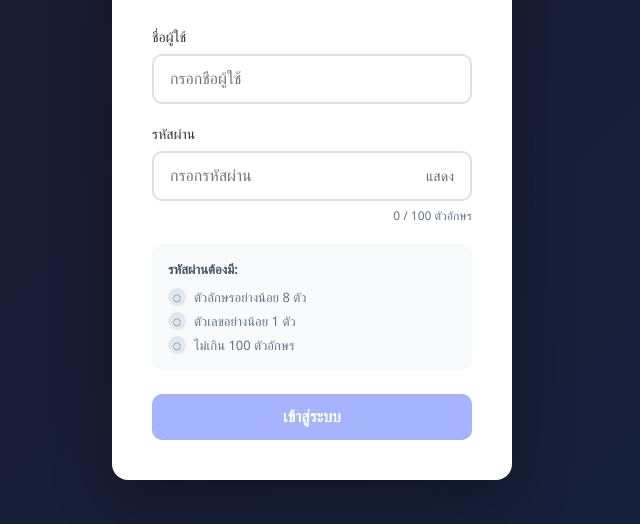
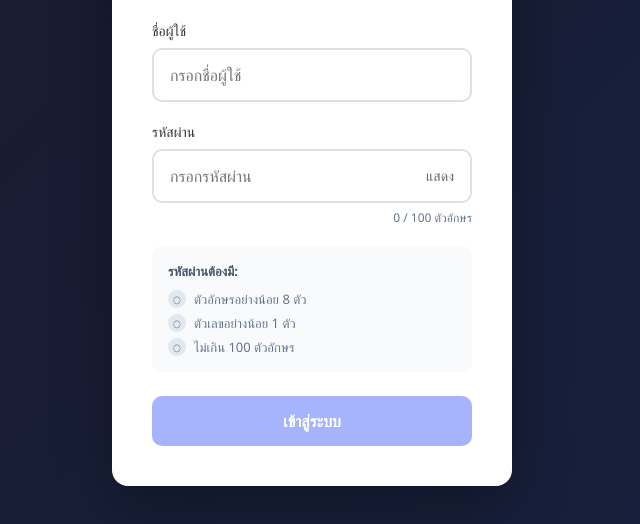
Before and after one commit to krittamark/cs365-minisprint-workshop, a plain HTML site: page index.html in a window 1280 px wide. Shown: the part 214-738 px from the top of the page, without its empty margins (328-968 px from the left). Drawn offline with Linux system fonts and the light colour scheme; a web font is replaced by a local one.

Commit message:
fix: inherit font to input, button tags

```diff
--- a/css/style.css
+++ b/css/style.css
@@ -54,6 +54,7 @@ body {
 }
 
 .form-group input {
+    font-family: inherit;
     width: 100%;
     padding: 14px 16px;
     border: 2px solid #e0e0e0;
@@ -184,6 +185,7 @@ body {
 }
 
 .login-btn {
+    font-family: inherit;
     width: 100%;
     padding: 14px;
     background: #4f46e5;
```
